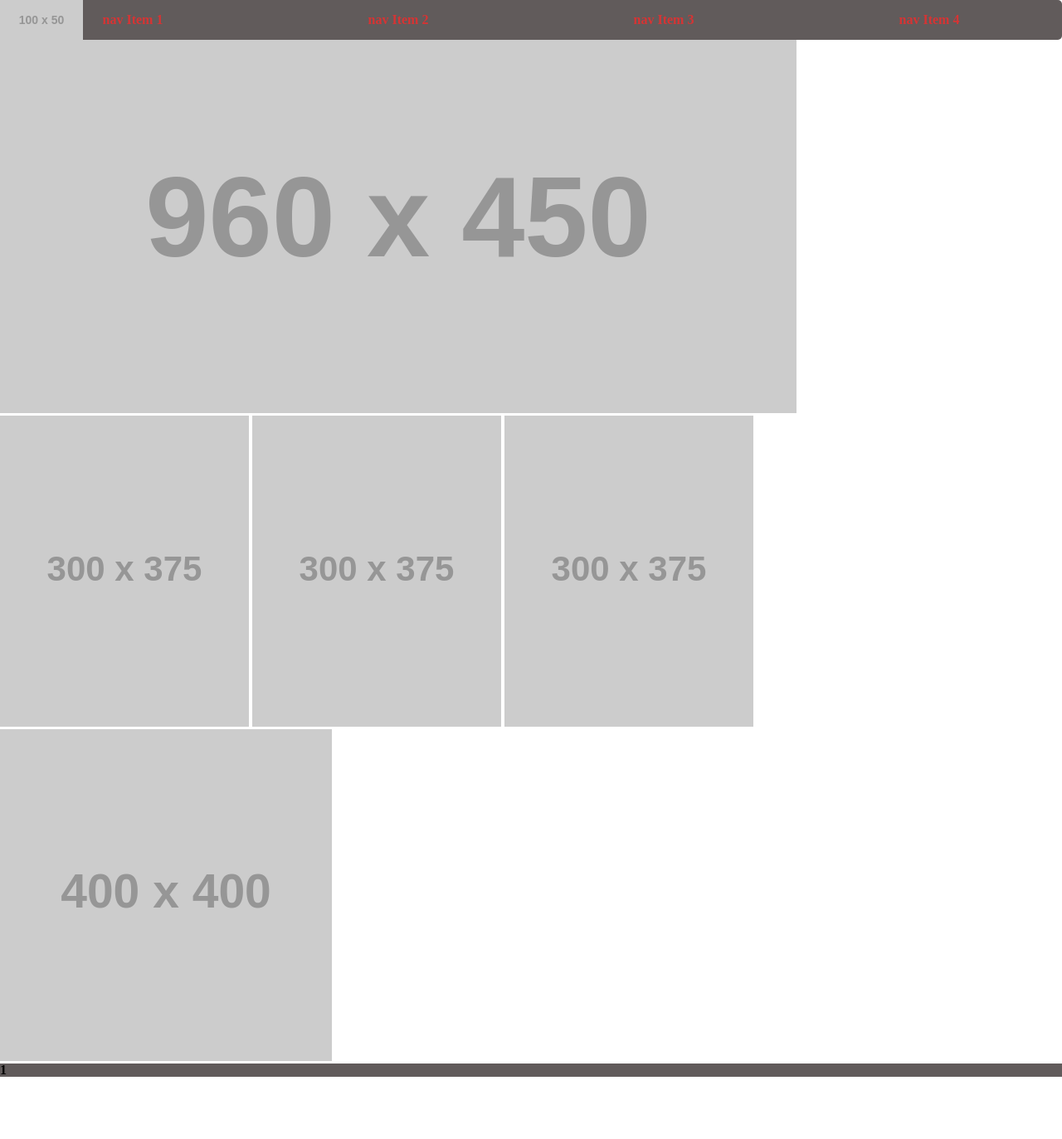
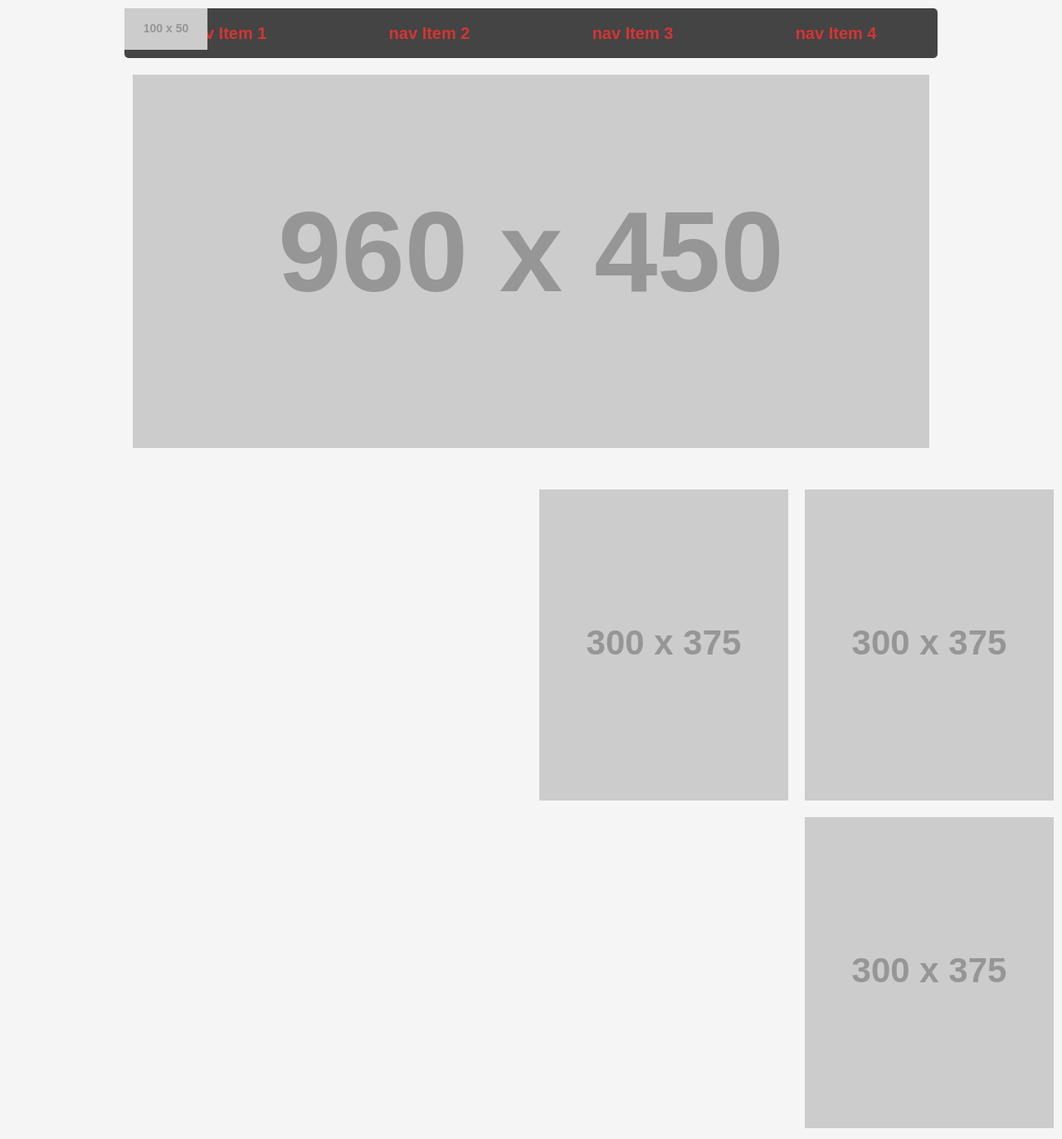
Before and after one commit to AnasAGc/wireframe-exeircise, a plain HTML site: page index.html in a window 1280 px wide. Shown: the top 1373 px of the page at 83% size. Before the commit the page ends 1298 px from the top, so only its background shows below. Drawn offline with Linux system fonts and the light colour scheme; placeholder pictures from the web are drawn by us.

Commit message:
initial submition

```diff
--- a/css/style.css
+++ b/css/style.css
@@ -1,11 +1,23 @@
-*{
-    box-sizing: border-box;
+body {
+background: whitesmoke;
 }
 
 header{
 
-    position: relative;
+    display: flex;
+    padding: 10px 150px ;
+    font-size: 20px;
+    color: #969696;
+    font-family: Arial;
 }
+
+
+main div {
+
+    margin: 30px 160px 15px 160px;
+}
+
+
 
 header nav ul  {
 
@@ -19,11 +31,32 @@ header nav ul  {
     text-align: center;
     border-radius: 5px;
 }
+
+
+
+
+#first{
+
+  display: block;
+  margin-left: auto;
+  margin-right: auto;
+    padding: 10px;
+ }
+
+main div {
+
+display: flex;
+margin-left: 370px;
+margin-right: auto;
+}
+
+
+
 header nav ul li{
     display: table-cell;
     padding: 1em;
     color: rgb(214, 52, 52);
-    background: rgb(97, 91, 91);
+    background: #444;
     font-weight: bold;
 
 }
@@ -34,15 +67,31 @@ header img {
     display: inline-block;
 }
 
+main article p {
+    display: inline-block;
 
-footer{
+}
 
-    clear: both;
-    font-weight: bold;
-    height: 100;
-    background: rgb(97, 91, 91);
-    width: 100%;
+
+main section img {
+
+    position: relative;
+
+    padding: 10px;
+
+}
+
+main article img {
+    display: inline-block;
+    float: right;
+    padding: 10px;
+}
 
 
 
+footer{
+    margin-top: 15px ;
+    clear: both;
+    height: 150px;
+    background-color: #444;
 }
--- a/index.html
+++ b/index.html
@@ -26,13 +26,28 @@
     </header>
     <main>
 
-        <img src="https://via.placeholder.com/960x450/ddd" alt="">
+
+
+        <img id=first src="https://via.placeholder.com/960x450/ddd" alt="">
+
         <div>
-        <img src="https://via.placeholder.com/300x375/ddd" alt="">
-        <img src="https://via.placeholder.com/300x375/ddd" alt="">
-        <img src="https://via.placeholder.com/300x375/ddd" alt="">
+            <article>
+                <img src="https://via.placeholder.com/300x375/ddd" alt="">
+                <img src="https://via.placeholder.com/300x375/ddd" alt="">
+                <img src="https://via.placeholder.com/300x375/ddd" alt="">
+            </article>
+
         </div>
-        <img src="https://via.placeholder.com/400x400/ddd" alt="">
+
+        <article>
+
+            <img src="https://via.placeholder.com/400x400/ddd" alt="">
+            <p>Lorem, ipsum dolor sit amet consectetur adipisicing elit. Ea eos reiciendis laboriosam natus fuga vel repellat nisi unde molestias, labore doloremque obcaecati quo, ad, voluptates sapiente dolores facere illum sit?</p>
+
+
+        </article>
+
+
 
     </main>
 
```
